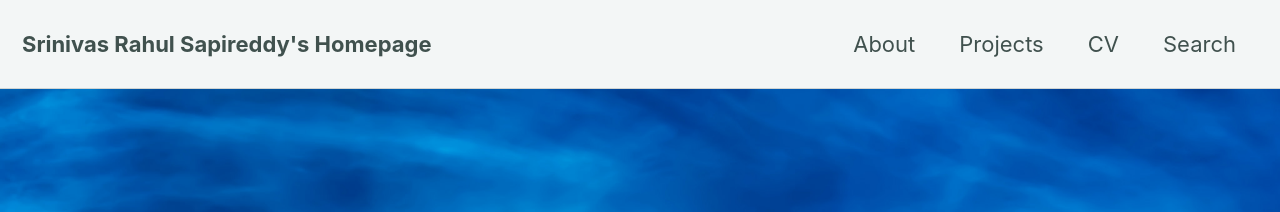
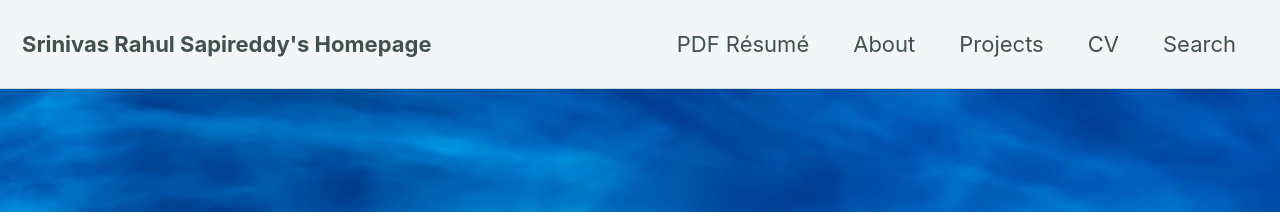
Before and after one commit to srsapireddy/srsapireddy.github.io, a Jekyll site: the page built from index.html, in a window 1280 px wide and 900 px high. Shown: the top 212 px of the window. Built offline with Jekyll 4.4.1, drawn with Linux system fonts in a browser that asks for light colours; cached includes are drawn as plain includes; nearby versions of some CDN libraries; the list of posts is cut into pages by our own code.

Commit message:
new gith

```diff
--- a/_data/navigation.yml
+++ b/_data/navigation.yml
@@ -1,5 +1,7 @@
 # main links
 main:
+  - title: "PDF Résumé"
+    url: "/cv/Resume.pdf"
   - title: "About"
     url: /about/
   - title: "Projects"
```
Also changed, not shown: 1 other file.
